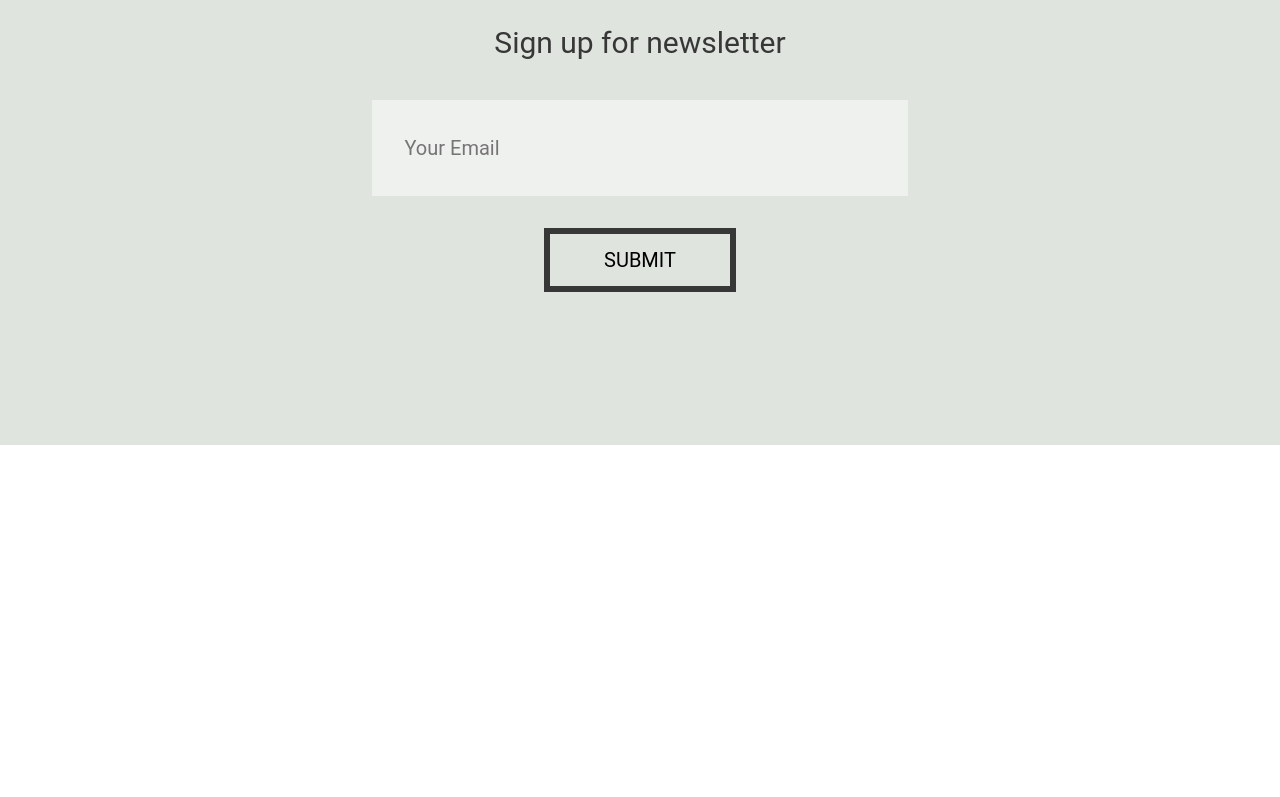
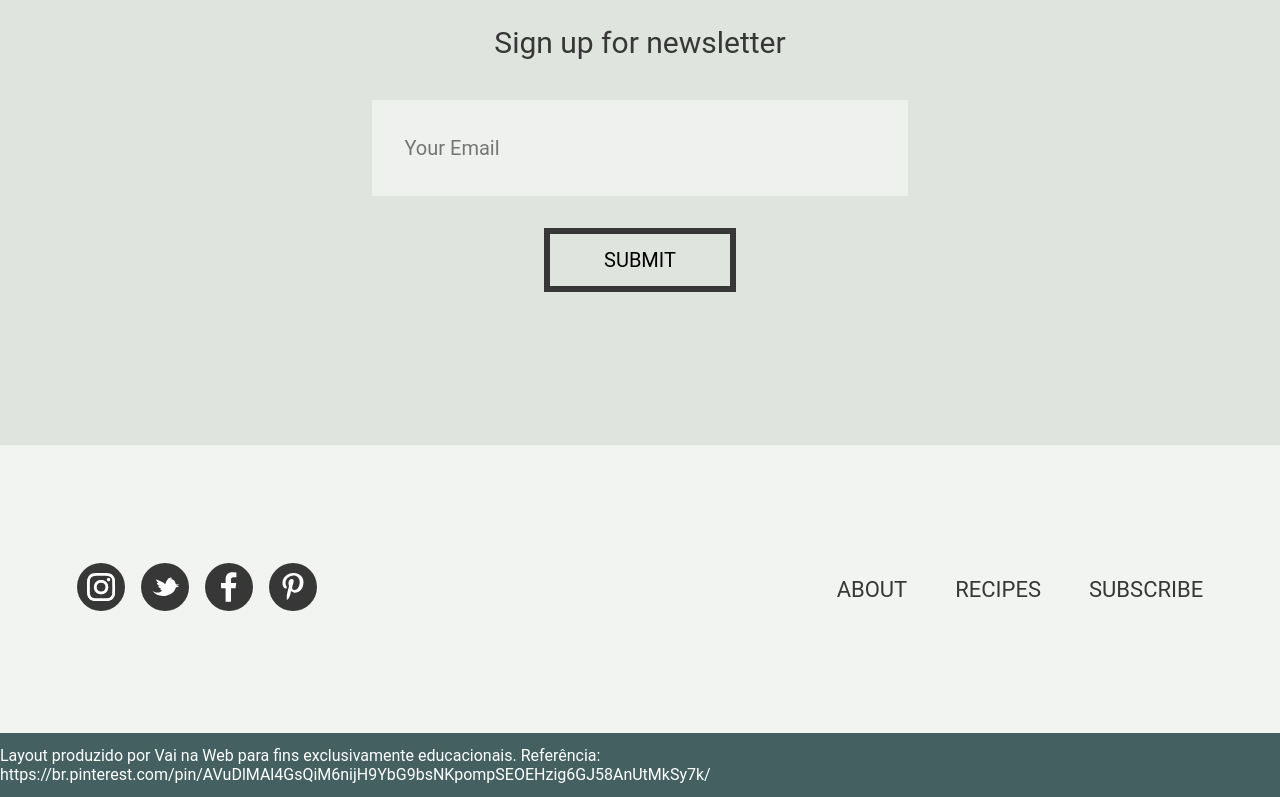
Before and after one commit to Henrique-arievilO/Desafio-Pair-Programming, a React (Create React App) app: page / in a window 1280 px wide. Shown: the part 1004-1801 px from the top of the page. Before the commit the page ends 1449 px from the top, so only its background shows below. Built offline with nearby package versions, Linux system fonts and the light colour scheme.

Commit message:
'Footer' 1v finished

```diff
--- a/src/App.js
+++ b/src/App.js
@@ -1,5 +1,6 @@
 import React from "react";
 import About from "./components/About";
+import Footer from "./components/Footer";
 import Subscribe from "./components/Subscribe";
 import { GlobalStyle } from "./global/GlobalStyle.js";
 
@@ -16,6 +17,7 @@ export default function App() {
       */}
 			<About />
 			<Subscribe />
+			<Footer />
 		</>
 	);
 }
--- a/src/components/Footer/index.jsx
+++ b/src/components/Footer/index.jsx
@@ -0,0 +1,43 @@
+import React from 'react'
+import * as S from "./style"
+import ig from "../../assets/images/instagram.svg"
+import tt from "../../assets/images/twitter.svg"
+import fb from "../../assets/images/facebook.svg"
+import pin from "../../assets/images/pinterest.svg"
+
+export default function Footer(){
+  return(
+    <S.FooterStyle>
+    <S.MediaNav>
+      <S.MediaIcons>
+       <a href="">
+        <S.Img src={ig} alt="" />
+       </a>
+       <a href="">
+        <S.Img src={tt} alt="" />
+       </a>
+       <a href="">
+        <S.Img src={fb} alt="" />
+       </a>
+       <a href="">
+        <S.Img src={pin} alt="" />
+       </a>
+      </S.MediaIcons>
+      <S.Nav>
+        <ul>
+          <a href="">
+            <li>ABOUT</li>
+          </a><a href="">
+            <li>RECIPES</li>
+          </a><a href="">
+            <li>SUBSCRIBE</li>
+          </a>
+        </ul>
+      </S.Nav>
+    </S.MediaNav>
+    <S.Credits>
+      <p>Layout produzido por Vai na Web para fins exclusivamente educacionais. Referência: https://br.pinterest.com/pin/AVuDlMAl4GsQiM6nijH9YbG9bsNKpompSEOEHzig6GJ58AnUtMkSy7k/</p>
+    </S.Credits>
+  </S.FooterStyle>
+  )
+}
--- a/src/components/Footer/style.js
+++ b/src/components/Footer/style.js
@@ -0,0 +1,64 @@
+import styled from "styled-components";
+
+export const FooterStyle = styled.footer`
+	width: 100%;
+	display: flex;
+	flex-direction: column;
+`;
+
+export const MediaNav = styled.div`
+	width: 100%;
+	height: 18rem;
+	padding: 0 6%;
+
+	background: var(--gray100);
+
+	display: flex;
+	justify-content: space-between;
+	align-items: center;
+`;
+
+export const MediaIcons = styled.div`
+	display: flex;
+	gap: 1rem;
+`;
+
+export const Img = styled.img`
+	width: 3rem;
+`;
+
+export const Nav = styled.nav`
+	display: flex;
+	align-items: center;
+
+	ul {
+		display: flex;
+		justify-content: space-evenly;
+		align-items: center;
+		gap: 3rem;
+	}
+
+	a {
+		color: var(--gray900);
+	}
+
+	li {
+		font-size: 22px;
+	}
+`;
+
+export const Credits = styled.section`
+	width: 100%;
+	height: 4rem;
+	display: flex;
+	justify-content: center;
+	align-items: center;
+
+	background: var(--green800);
+
+	p {
+		width: fit-content;
+		color: white;
+		font-size: 16px;
+	}
+`;
--- a/src/components/Subscribe/style.js
+++ b/src/components/Subscribe/style.js
@@ -24,7 +24,7 @@ export const Input = styled.input`
 	width: 55%;
 	min-width: 500px !important;
 	height: 6rem;
-	padding: 0 2rem 0;
+	padding: 0 2rem;
 	margin: 2.5rem 0 2rem;
 	font-size: 20px;
 
```
